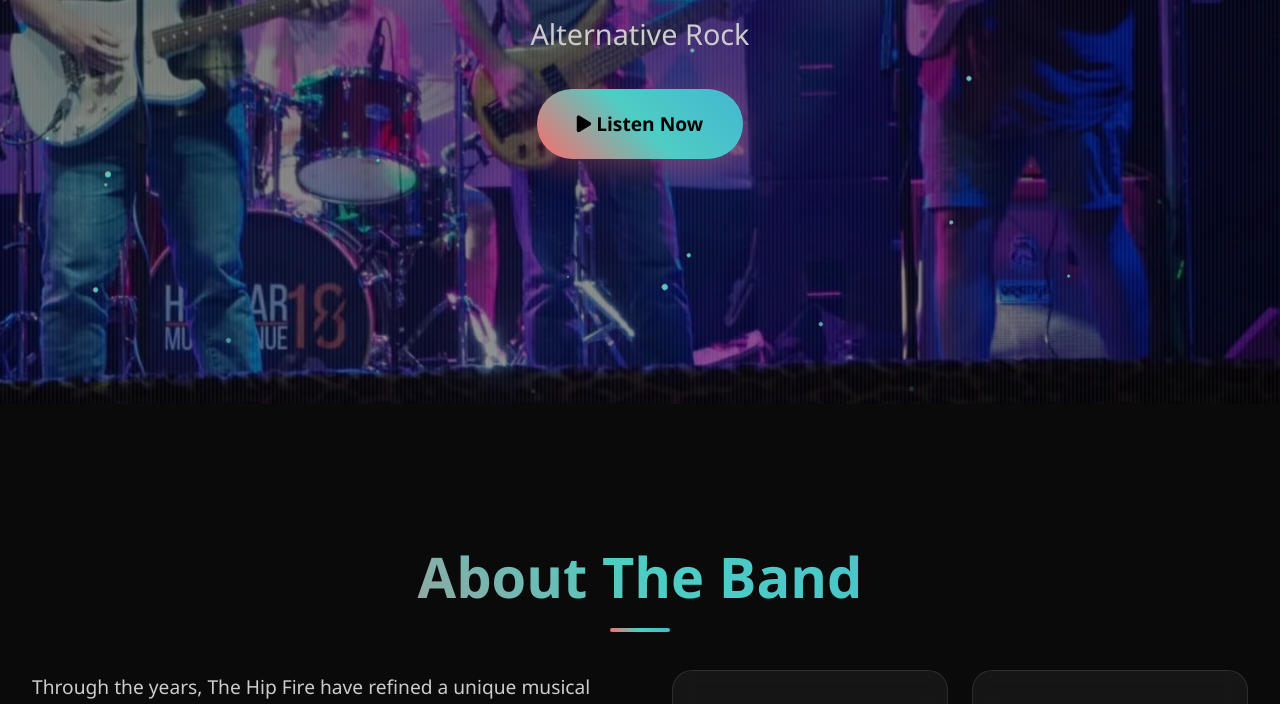
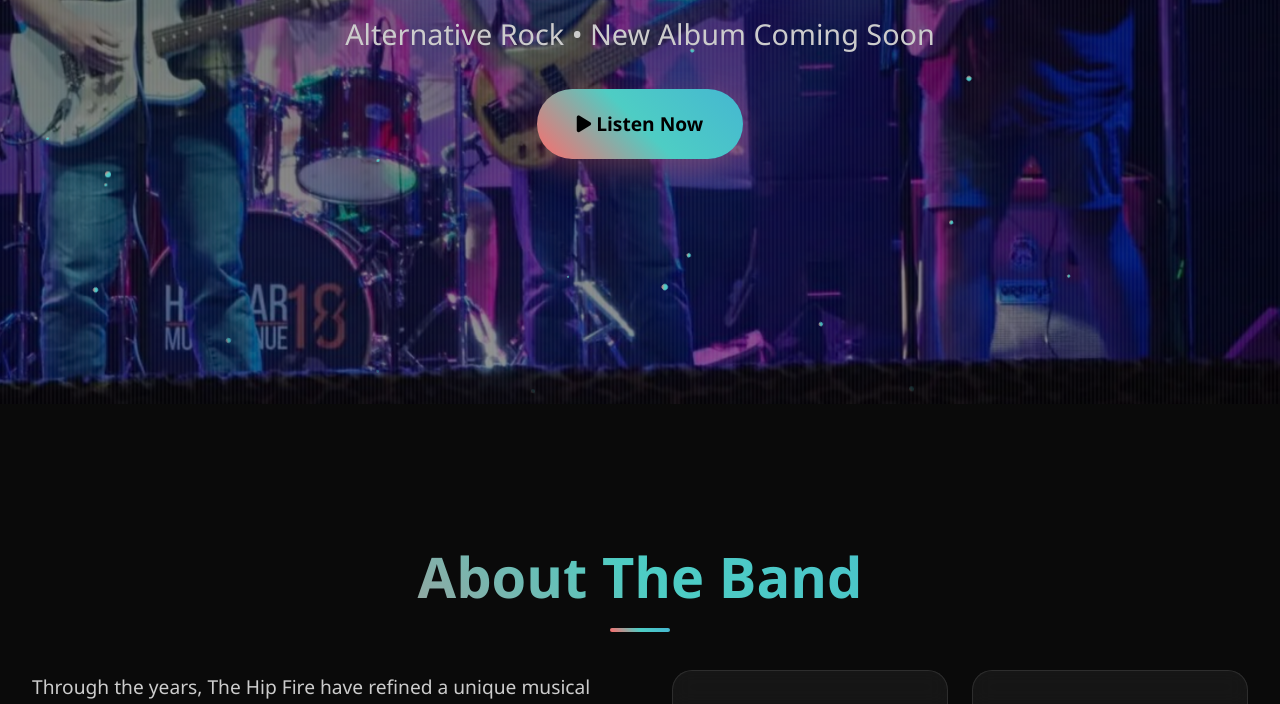
Before and after one commit to chimpankie/hip-fire-site, a plain HTML site: page index.html in a window 1280 px wide. Shown: the part 396-1100 px from the top of the page. Drawn offline with Linux system fonts and the light colour scheme.

Commit message:
Tweak text

```diff
--- a/index.html
+++ b/index.html
@@ -1266,7 +1266,7 @@
         setTimeout(() => {
             const heroSubtext = document.querySelector('.hero-content p');
             if (heroSubtext) {
-                typeWriter(heroSubtext, 'Alternative Rock', 50);
+                typeWriter(heroSubtext, 'Alternative Rock • New Album Coming Soon', 50);
             }
         }, 1500);
 
```
